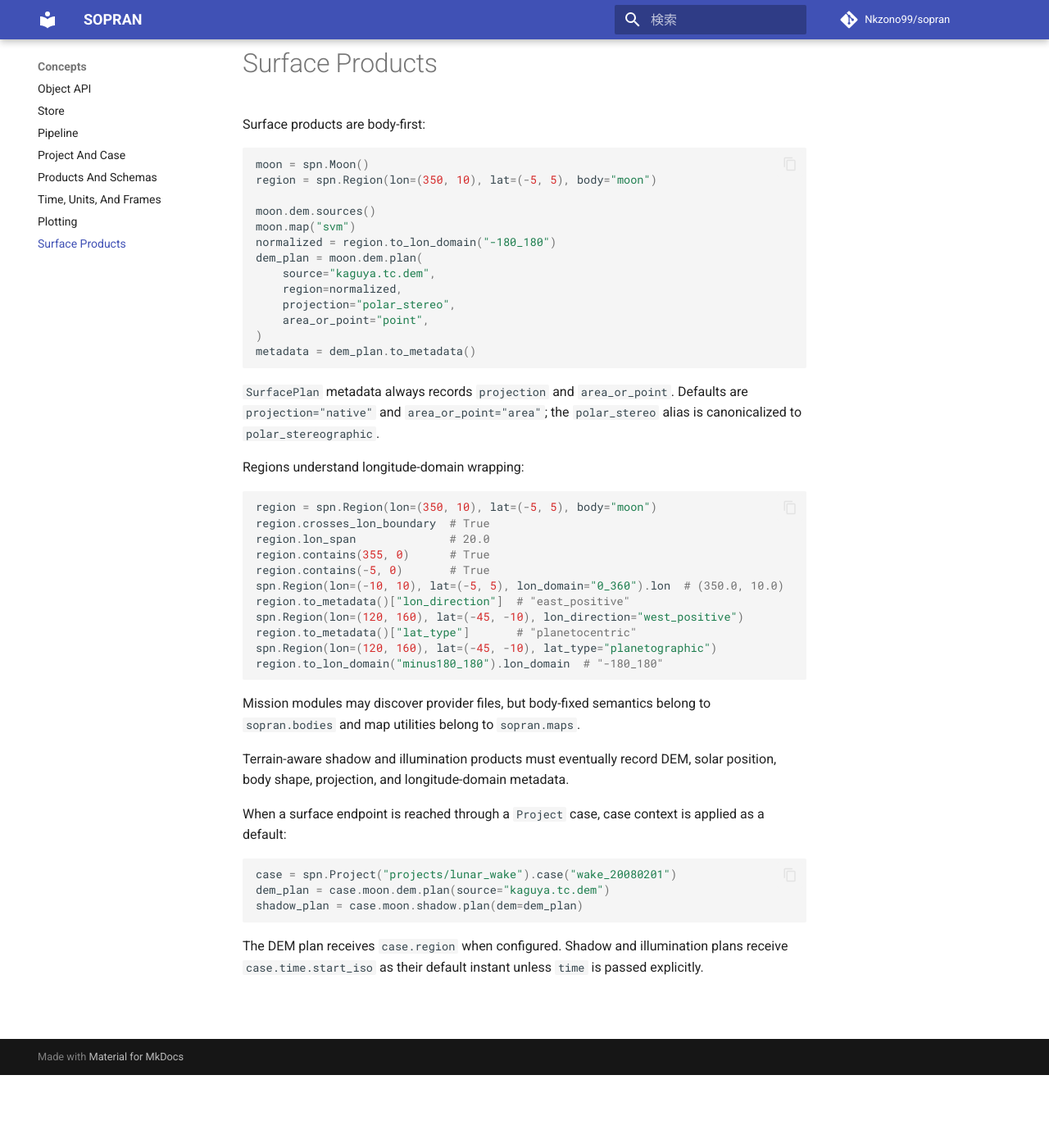
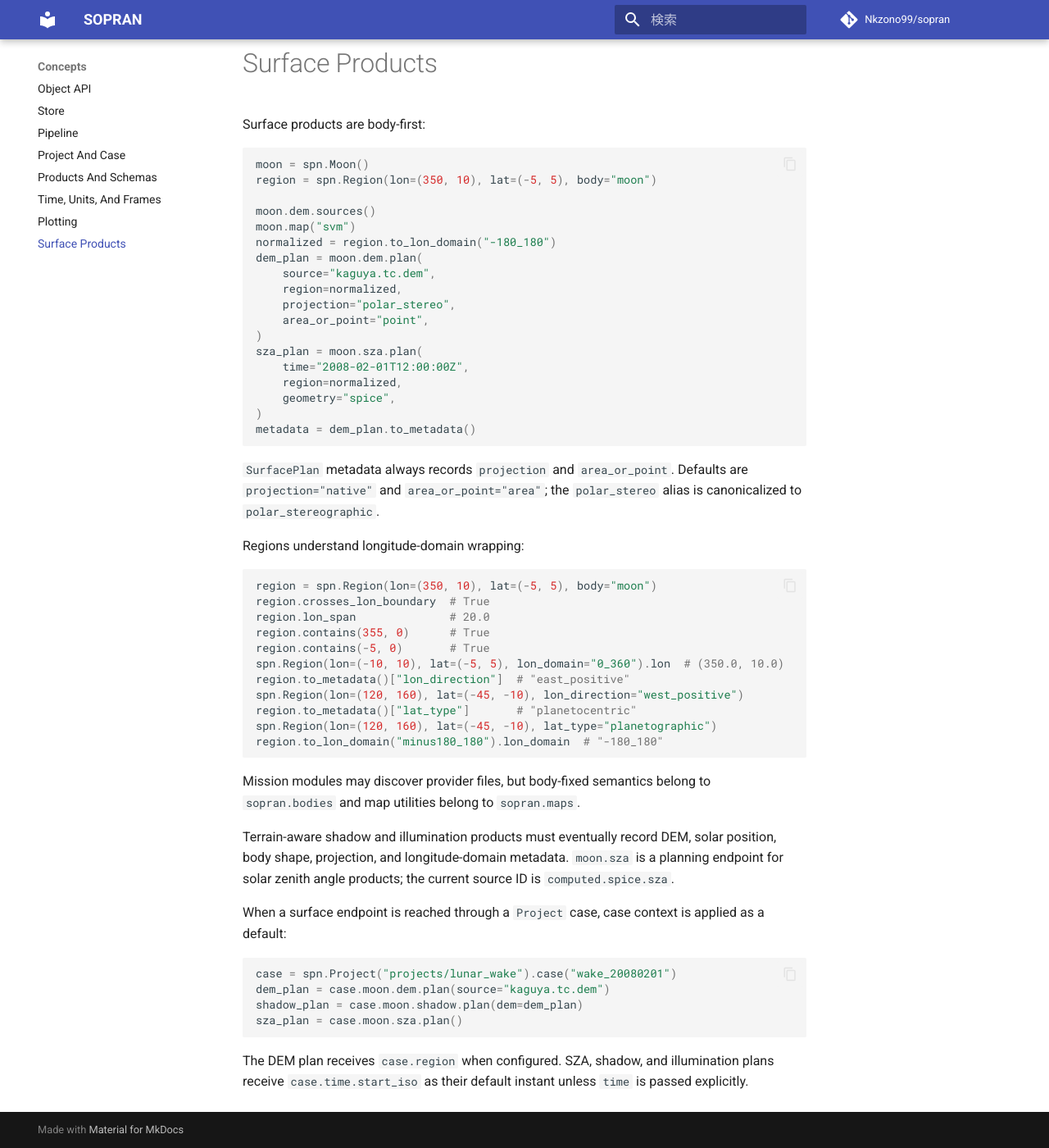
Before and after one commit to Nkzono99/sopran, an MkDocs documentation site: the page built from docs/concepts/surface.md, in a window 1280 px wide and 1400 px high, scrolled down 89 px. Shown: the whole window at 82% size. Built offline with MkDocs 1.6.1 and Material for MkDocs 9.7.7, drawn with Linux system fonts in a browser that asks for light colours; comment, search, counter and statistics services are not loaded.

Commit message:
Add moon SZA planning endpoint

````diff
--- a/docs/concepts/surface.md
+++ b/docs/concepts/surface.md
@@ -14,6 +14,11 @@ dem_plan = moon.dem.plan(
     region=normalized,
     projection="polar_stereo",
     area_or_point="point",
+)
+sza_plan = moon.sza.plan(
+    time="2008-02-01T12:00:00Z",
+    region=normalized,
+    geometry="spice",
 )
 metadata = dem_plan.to_metadata()
 ```
@@ -43,6 +48,8 @@ Mission modules may discover provider files, but body-fixed semantics belong to
 
 Terrain-aware shadow and illumination products must eventually record DEM,
 solar position, body shape, projection, and longitude-domain metadata.
+`moon.sza` is a planning endpoint for solar zenith angle products; the current
+source ID is `computed.spice.sza`.
 
 When a surface endpoint is reached through a `Project` case, case context is
 applied as a default:
@@ -51,8 +58,9 @@ applied as a default:
 case = spn.Project("projects/lunar_wake").case("wake_20080201")
 dem_plan = case.moon.dem.plan(source="kaguya.tc.dem")
 shadow_plan = case.moon.shadow.plan(dem=dem_plan)
+sza_plan = case.moon.sza.plan()
 ```
 
-The DEM plan receives `case.region` when configured. Shadow and illumination
+The DEM plan receives `case.region` when configured. SZA, shadow, and illumination
 plans receive `case.time.start_iso` as their default instant unless `time` is
 passed explicitly.
````
Also changed, not shown: SPEC.md (+4 -2 lines), docs/how-to/moon-surface.md (+6 -0 lines), docs/surface/moon.md (+2 -0 lines), 4 other files.
